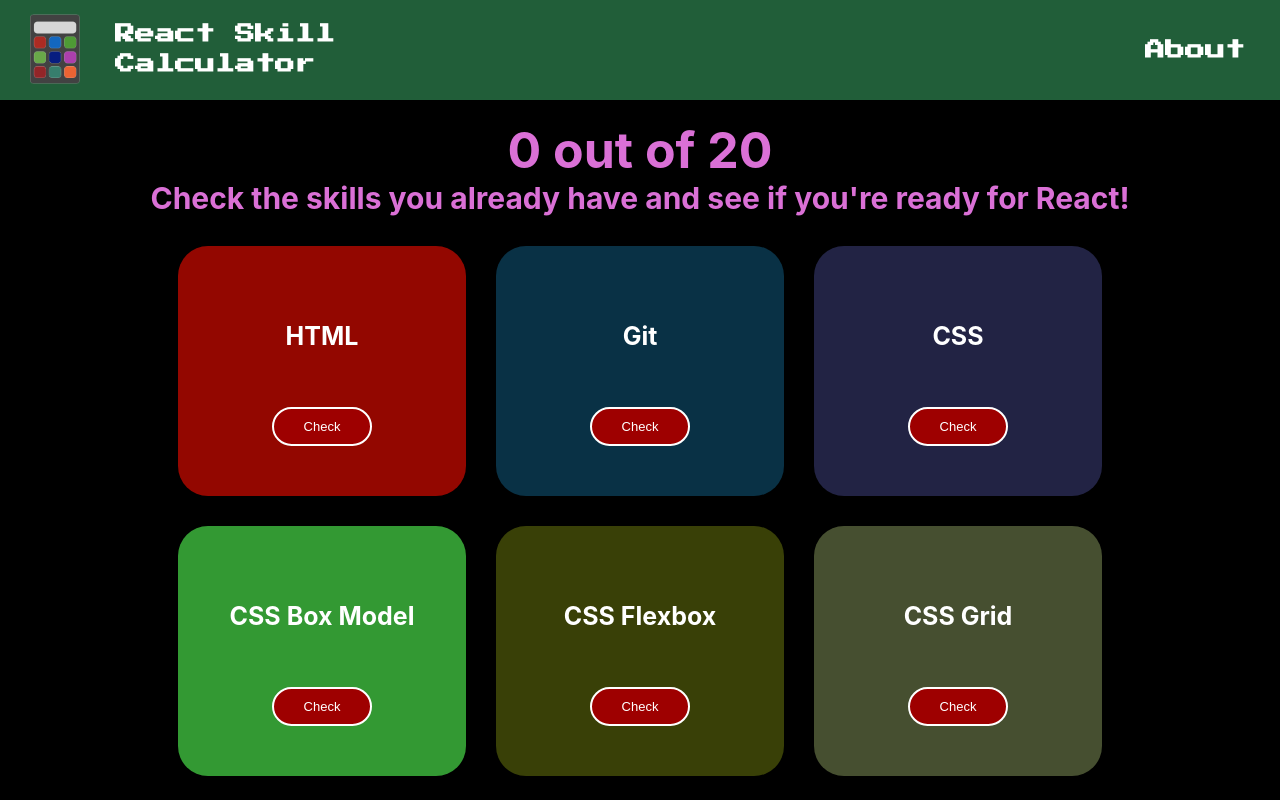
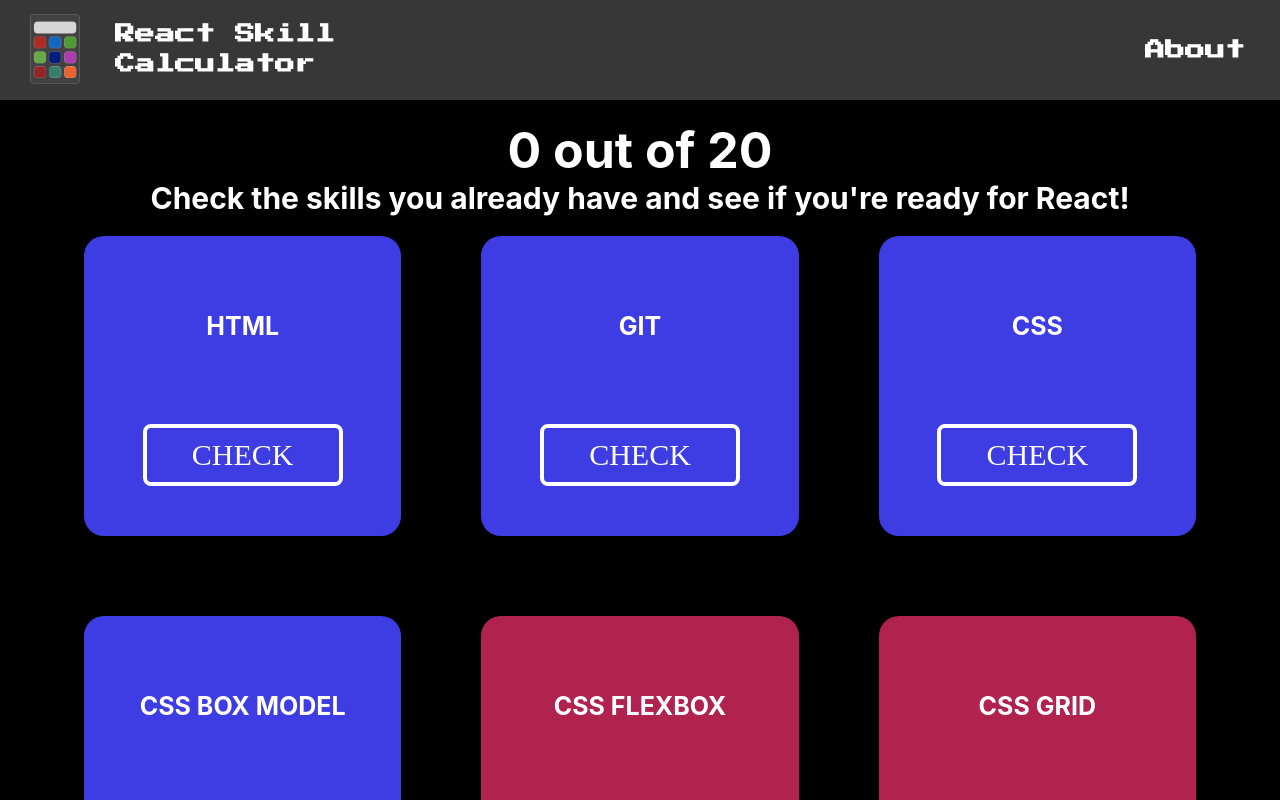
Before and after one commit to danielcarlman/skillcalculator, a React (Create React App) app: page / in a window 1280 px wide. Shown: the top 800 px of the page. Built offline with nearby package versions, Linux system fonts and the light colour scheme.

Commit message:
Visual Update (WIP)

```diff
--- a/src/App.js
+++ b/src/App.js
@@ -51,32 +51,25 @@
     document.body.scrollTop = document.documentElement.scrollTop = 0;
   };
 
-  renderMessage = (arg) => {
-    switch (true) {
-      case arg < 20:
-        return 'Still a lot to learn!';
-      case arg < 40:
-        return "You're doing well! Keep going!";
-      case arg < 60:
-        return "You're doing great!";
-      case arg < 80:
-        return "You're pretty much ready for React!";
-      case arg < 90:
-        return "You're almost there!";
-      case arg <= 100:
-        return 'You should be working as a React Developer already!';
-      default:
-        return 'Error';
-    }
+  renderMessage = (points) => {
+    if (points < 20) return 'Still a lot to learn!';
+    if (points < 40) return "You're doing well! Keep going!";
+    if (points < 60) return "You're doing great!";
+    if (points < 80) return "You're pretty much ready for React!";
+    if (points < 90) return "You're almost there!";
+    if (points < 100)
+      return 'You should be working as a React Developer already!';
+
+    return 'Error';
   };
 
   renderSkills = () => {
-    return skills.map((skill, i) => (
+    return skills.map((skill) => (
       <C.Box
         color={skill.color}
         hidden={this.state.isClicked && this.state[skill.id]}
       >
-        <C.BoxTitle tabIndex='0'>{skill.title}</C.BoxTitle>
+        <C.BoxTitle tabIndex='0'>{skill.title.toUpperCase()}</C.BoxTitle>
 
         {this.state.isClicked && [
           <C.InfoContainer>
@@ -104,6 +97,7 @@
             onClick={this.toggleButton}
             checked={this.state[skill.id]}
             value={skill.id}
+            color={skill.color}
             ariaLabel={`Check if you know ${skill.title}`}
             ariaLabelChecked={`${skill.title} was checked! You checked ${this.state.count} out of ${skills.length} `}
           />
--- a/src/Components/Button/index.js
+++ b/src/Components/Button/index.js
@@ -7,8 +7,9 @@
       onClick={() => props.onClick(props.value)}
       checked={props.checked}
       aria-label={props.checked ? props.ariaLabelChecked : props.ariaLabel}
+      color={props.checked ? props.color : 'white'}
     >
-      {props.checked ? 'OK ✔' : 'Check'}
+      {props.checked ? '✔' : 'CHECK'}
     </C.Button>
   );
 }
--- a/src/Components/Button/styles.js
+++ b/src/Components/Button/styles.js
@@ -1,21 +1,20 @@
 import styled from 'styled-components';
 
 const Button = styled.button`
-  font-family: sans-serif;
-  font-size: 1.3rem;
-  border-radius: 2rem;
+  font-family: 'sans-serif';
+  font-size: 3rem;
+  border-radius: 0.8rem;
   padding: 1rem 1.5rem;
-  width: 10rem;
+  width: 20rem;
   min-height: 3.7rem;
-  background-color: ${(props) => (props.checked ? '#005C00' : '#9E0000')};
-  color: white;
-  border: 0.2rem solid white;
+  background-color: ${(props) => (props.checked ? '#ffffff' : 'transparent')};
+  color: ${(props) => (props.checked ? props.color : '#ffffff')};
+  border: 0.4rem solid white;
 
   transition: all 0.2s ease-in-out;
 
   :hover {
-    transform: scale(1.2);
-    filter: brightness(1.5);
+    transform: scale(1.1);
   }
 `;
 
--- a/src/Components/Navbar/index.js
+++ b/src/Components/Navbar/index.js
@@ -8,7 +8,7 @@
       <C.StyledLink role='menuitem' to='/'>
         <C.Logo>
           <C.LogoImage>
-            <C.Image src={logo} />
+            <C.Image src={logo} data-id='image' alt='Logo' />
           </C.LogoImage>
           <C.LogoText>
             React Skill
--- a/src/Components/Navbar/styles.js
+++ b/src/Components/Navbar/styles.js
@@ -8,7 +8,7 @@
   justify-content: space-between;
   height: 10rem;
   width: 100%;
-  background: #215e39;
+  background: #373737;
   padding: 2rem 3rem;
 `;
 
--- a/src/index.css
+++ b/src/index.css
@@ -6,7 +6,6 @@
   -webkit-font-smoothing: antialiased;
   -moz-osx-font-smoothing: grayscale;
   background-color: black;
-  min-width: 30rem;
 }
 
 code {
--- a/src/skills.js
+++ b/src/skills.js
@@ -1,10 +1,17 @@
+const colors = {
+  Blue: '#3D3DE3',
+  Pink: '#AF234E',
+  DarkBlue: '#3B109A',
+  Cyan: '#128089',
+  Purple: '#740D9F',
+};
+
 const skills = [
   {
     id: 'html',
     title: 'HTML',
-    color: '#930700',
-    info:
-      'HTML is the standard markup language for Web pages. With HTML you can create your own Website. HTML is easy to learn - You will enjoy it!',
+    color: colors.Blue,
+    info: 'HTML is the standard markup language for Web pages. With HTML you can create your own Website. HTML is easy to learn - You will enjoy it!',
     link: 'https://www.w3schools.com/html/',
     video: 'https://www.youtube.com/watch?v=UB1O30fR-EE',
     videotitle: 'HTML Crash Course For Absolute Beginners',
@@ -13,9 +20,8 @@
   {
     id: 'git',
     title: 'Git',
-    color: '#093145',
-    info:
-      'Git is a distributed version-control system for tracking changes in source code during software development. It is designed for coordinating work among programmers, but it can be used to track changes in any set of files. Its goals include speed, data integrity, and support for distributed, non-linear workflows.',
+    color: colors.Blue,
+    info: 'Git is a distributed version-control system for tracking changes in source code during software development. It is designed for coordinating work among programmers, but it can be used to track changes in any set of files. Its goals include speed, data integrity, and support for distributed, non-linear workflows.',
     link: 'https://git-scm.com/doc',
     video: 'https://www.youtube.com/watch?v=SWYqp7iY_Tc',
     videotitle: 'Git & GitHub Crash Course For Beginners',
@@ -24,9 +30,8 @@
   {
     id: 'css',
     title: 'CSS',
-    color: '#222344',
-    info:
-      'CSS is a language that describes the style of an HTML document. CSS describes how HTML elements should be displayed. This tutorial will teach you CSS from basic to advanced.',
+    color: colors.Blue,
+    info: 'CSS is a language that describes the style of an HTML document. CSS describes how HTML elements should be displayed. This tutorial will teach you CSS from basic to advanced.',
     link: 'https://www.w3schools.com/css/default.asp',
     video: 'https://www.youtube.com/watch?v=1PnVor36_40',
     videotitle: 'Learn CSS in 20 Minutes',
@@ -35,9 +40,8 @@
   {
     id: 'cssboxmodel',
     title: 'CSS Box Model',
-    color: '#339933',
-    info:
-      'All HTML elements can be considered as boxes. In CSS, the term "box model" is used when talking about design and layout. The CSS box model is essentially a box that wraps around every HTML element. It consists of: margins, borders, padding, and the actual content.',
+    color: colors.Blue,
+    info: 'All HTML elements can be considered as boxes. In CSS, the term "box model" is used when talking about design and layout. The CSS box model is essentially a box that wraps around every HTML element. It consists of: margins, borders, padding, and the actual content.',
     link: 'https://www.w3schools.com/css/css_boxmodel.asp',
     video: 'https://www.youtube.com/watch?v=rIO5326FgPE',
     videotitle: 'Learn CSS Box Model In 8 Minutes',
@@ -46,9 +50,8 @@
   {
     id: 'cssflexbox',
     title: 'CSS Flexbox',
-    color: '#394007',
-    info:
-      'The Flexbox Layout (Flexible Box) module aims at providing a more efficient way to lay out, align and distribute space among items in a container, even when their size is unknown and/or dynamic (thus the word “flex”).',
+    color: colors.Pink,
+    info: 'The Flexbox Layout (Flexible Box) module aims at providing a more efficient way to lay out, align and distribute space among items in a container, even when their size is unknown and/or dynamic (thus the word “flex”).',
     link: 'https://css-tricks.com/snippets/css/a-guide-to-flexbox/',
     video: 'https://www.youtube.com/watch?v=fYq5PXgSsbE',
     videotitle: 'Learn Flexbox in 15 Minutes',
@@ -58,9 +61,8 @@
   {
     id: 'cssgrid',
     title: 'CSS Grid',
-    color: '#464F30',
-    info:
-      'The CSS Grid Layout Module offers a grid-based layout system, with rows and columns, making it easier to design web pages without having to use floats and positioning.',
+    color: colors.Pink,
+    info: 'The CSS Grid Layout Module offers a grid-based layout system, with rows and columns, making it easier to design web pages without having to use floats and positioning.',
     link: 'https://css-tricks.com/snippets/css/complete-guide-grid/',
     video: 'https://www.youtube.com/watch?v=EFafSYg-PkI',
     videotitle: 'CSS Grid Tutorial | CSS Grid Crash Course',
@@ -70,11 +72,9 @@
   {
     id: 'csscustomproperties',
     title: 'CSS Variables',
-    color: '#215E39',
-    info:
-      'Custom properties (sometimes referred to as CSS variables or cascading variables) are entities defined by CSS authors that contain specific values to be reused throughout a document. ',
-    link:
-      'https://developer.mozilla.org/en-US/docs/Web/CSS/Using_CSS_custom_properties',
+    color: colors.Pink,
+    info: 'Custom properties (sometimes referred to as CSS variables or cascading variables) are entities defined by CSS authors that contain specific values to be reused throughout a document. ',
+    link: 'https://developer.mozilla.org/en-US/docs/Web/CSS/Using_CSS_custom_properties',
     video: 'https://www.youtube.com/watch?v=sQUB039MG0I',
     videotitle: 'CSS Variables Tutorial (CSS Custom Properties)',
     videoauthor: 'Traversy Media',
@@ -82,9 +82,8 @@
   {
     id: 'csssass',
     title: 'SASS',
-    color: '#00005C',
-    info:
-      'Sass is a stylesheet language that’s compiled to CSS. It allows you to use variables, nested rules, mixins, functions, and more, all with a fully CSS-compatible syntax. Sass helps keep large stylesheets well-organized and makes it easy to share design within and across projects.',
+    color: colors.Pink,
+    info: 'Sass is a stylesheet language that’s compiled to CSS. It allows you to use variables, nested rules, mixins, functions, and more, all with a fully CSS-compatible syntax. Sass helps keep large stylesheets well-organized and makes it easy to share design within and across projects.',
     link: 'https://sass-lang.com/documentation',
     video: 'https://www.youtube.com/watch?v=Zz6eOVaaelI',
     videotitle: 'Learn Sass In 20 Minutes | Sass Crash Course',
@@ -93,9 +92,8 @@
   {
     id: 'cssless',
     title: 'LESS',
-    color: '#342E5C',
-    info:
-      'Less (which stands for Leaner Style Sheets) is a backwards-compatible language extension for CSS. This is the official documentation for Less, the language and Less.js, the JavaScript tool that converts your Less styles to CSS styles.',
+    color: colors.DarkBlue,
+    info: 'Less (which stands for Leaner Style Sheets) is a backwards-compatible language extension for CSS. This is the official documentation for Less, the language and Less.js, the JavaScript tool that converts your Less styles to CSS styles.',
     link: 'http://lesscss.org/features/',
     video: 'https://www.youtube.com/watch?v=YD91G8DdUsw',
     videotitle: 'Less CSS Pre-Processor Tutorial',
@@ -104,9 +102,8 @@
   {
     id: 'cssmediaqueries',
     title: 'Media Queries',
-    color: '#8B008B',
-    info:
-      'Media query is a CSS technique introduced in CSS3. It uses the @media rule to include a block of CSS properties only if a certain condition is true.',
+    color: colors.DarkBlue,
+    info: 'Media query is a CSS technique introduced in CSS3. It uses the @media rule to include a block of CSS properties only if a certain condition is true.',
     link: 'https://www.w3schools.com/css/css_rwd_mediaqueries.asp',
     video: 'https://www.youtube.com/watch?v=yU7jJ3NbPdA',
     videotitle: 'Learn CSS Media Query In 7 Minutes',
@@ -115,9 +112,8 @@
   {
     id: 'cssstyledcomponents',
     title: 'Styled Components',
-    color: '#910D27',
-    info:
-      'styled-components is the result of wondering how we could enhance CSS for styling React component systems. By focusing on a single use case we managed to optimize the experience for developers as well as the output for end users.',
+    color: colors.DarkBlue,
+    info: 'styled-components is the result of wondering how we could enhance CSS for styling React component systems. By focusing on a single use case we managed to optimize the experience for developers as well as the output for end users.',
     link: 'https://styled-components.com/docs/basics',
     video: 'https://www.youtube.com/watch?v=3SpAg5tr7Ws',
     videotitle: 'React Styled Components (Next Level CSS?)',
@@ -126,11 +122,9 @@
   {
     id: 'javascriptclosures',
     title: 'Closures',
-    color: '#8F3900',
-    info:
-      'A closure is a feature in JavaScript where an inner function has access to the outer (enclosing) function’s variables — a scope chain.',
-    link:
-      'https://medium.com/@prashantramnyc/javascript-closures-simplified-d0d23fa06ba4',
+    color: colors.DarkBlue,
+    info: 'A closure is a feature in JavaScript where an inner function has access to the outer (enclosing) function’s variables — a scope chain.',
+    link: 'https://medium.com/@prashantramnyc/javascript-closures-simplified-d0d23fa06ba4',
     video: 'https://www.youtube.com/watch?v=3a0I8ICR1Vg',
     videotitle: 'Learn Closures In 7 Minutes',
     videoauthor: 'Web Dev Simplified',
@@ -138,9 +132,8 @@
   {
     id: 'javascripthoisting',
     title: 'Hoisting',
-    color: '#204A45',
-    info:
-      "Hoisting is JavaScript's default behavior of moving declarations to the top.",
+    color: colors.Cyan,
+    info: "Hoisting is JavaScript's default behavior of moving declarations to the top.",
     link: 'https://www.w3schools.com/js/js_hoisting.asp',
     video: 'https://www.youtube.com/watch?v=C1PZh_ea-7I',
     videotitle: 'Hoisting - Beau teaches JavaScript',
@@ -149,9 +142,8 @@
   {
     id: 'javascriptthiskeyword',
     title: '"this" keyword',
-    color: '#9A2617',
-    info:
-      'The JavaScript this keyword refers to the object it belongs to. It has different values depending on where it is used.',
+    color: colors.Cyan,
+    info: 'The JavaScript this keyword refers to the object it belongs to. It has different values depending on where it is used.',
     link: 'https://www.w3schools.com/js/js_this.asp',
     video: 'https://www.youtube.com/watch?v=eOI9GzMfd24',
     videotitle: 'THIS keyword - Beau teaches JavaScript',
@@ -160,9 +152,8 @@
   {
     id: 'javascriptconstandlet',
     title: 'Scope',
-    color: '#4A4A4A',
-    info:
-      'Scope is the accessibility of variables, functions, and objects in some particular part of your code during runtime. In other words, scope determines the visibility of variables and other resources in areas of your code.',
+    color: colors.Cyan,
+    info: 'Scope is the accessibility of variables, functions, and objects in some particular part of your code during runtime. In other words, scope determines the visibility of variables and other resources in areas of your code.',
     link: 'https://scotch.io/tutorials/understanding-scope-in-javascript',
     video: 'https://www.youtube.com/watch?v=XgSjoHgy3Rk',
     videotitle: 'JavaScript Let vs Var vs Constant | Mosh',
@@ -171,9 +162,8 @@
   {
     id: 'javascriptarrowfunctions',
     title: 'Arrow Functions',
-    color: '#234B53',
-    info:
-      'Arrow functions were introduced in ES6. Arrow functions allow us to write shorter function syntax.',
+    color: colors.Cyan,
+    info: 'Arrow functions were introduced in ES6. Arrow functions allow us to write shorter function syntax.',
     link: 'https://www.w3schools.com/js/js_arrow_function.asp',
     video: 'https://www.youtube.com/watch?v=22fyYvxz-do',
     videotitle: 'Arrow Functions - Beau teaches JavaScript',
@@ -182,11 +172,9 @@
   {
     id: 'javascriptternary',
     title: 'Ternary Operator',
-    color: '#cc33ff',
-    info:
-      'The conditional (ternary) operator is the only JavaScript operator that takes three operands: a condition followed by a question mark (?), then an expression to execute if the condition is truthy followed by a colon (:), and finally the expression to execute if the condition is falsy. This operator is frequently used as a shortcut for the if statement.',
-    link:
-      'https://developer.mozilla.org/en-US/docs/Web/JavaScript/Reference/Operators/Conditional_Operator',
+    color: colors.Purple,
+    info: 'The conditional (ternary) operator is the only JavaScript operator that takes three operands: a condition followed by a question mark (?), then an expression to execute if the condition is truthy followed by a colon (:), and finally the expression to execute if the condition is falsy. This operator is frequently used as a shortcut for the if statement.',
+    link: 'https://developer.mozilla.org/en-US/docs/Web/JavaScript/Reference/Operators/Conditional_Operator',
     video: 'https://www.youtube.com/watch?v=s4sB1hm73tw',
     videotitle: 'Ternary Operator - Beau teaches JavaScript',
     videoauthor: 'freeCodeCamp.org',
@@ -194,11 +182,9 @@
   {
     id: 'javascriptmapmethod',
     title: 'Map Method',
-    color: '#0A4D34',
-    info:
-      'The Map object holds key-value pairs and remembers the original insertion order of the keys. Any value (both objects and primitive values) may be used as either a key or a value.',
-    link:
-      'https://developer.mozilla.org/en-US/docs/Web/JavaScript/Reference/Global_Objects/Map',
+    color: colors.Purple,
+    info: 'The Map object holds key-value pairs and remembers the original insertion order of the keys. Any value (both objects and primitive values) may be used as either a key or a value.',
+    link: 'https://developer.mozilla.org/en-US/docs/Web/JavaScript/Reference/Global_Objects/Map',
     video: 'https://www.youtube.com/watch?v=P4RAFdZDn3M',
     videotitle: 'map Array Method | JavaScript Tutorial',
     videoauthor: 'Florin Pop',
@@ -206,11 +192,9 @@
   {
     id: 'javascriptfiltermethod',
     title: 'Filter Method',
-    color: '#B40330',
-    info:
-      'The filter() method creates a new array with all elements that pass the test implemented by the provided function.',
-    link:
-      'https://developer.mozilla.org/en-US/docs/Web/JavaScript/Reference/Global_Objects/Array/filter',
+    color: colors.Purple,
+    info: 'The filter() method creates a new array with all elements that pass the test implemented by the provided function.',
+    link: 'https://developer.mozilla.org/en-US/docs/Web/JavaScript/Reference/Global_Objects/Array/filter',
     video: 'https://www.youtube.com/watch?v=mJGv12UHqXc',
     videotitle: 'filter Array Method | JavaScript Tutorial',
     videoauthor: 'Florin Pop',
@@ -218,11 +202,9 @@
   {
     id: 'javascriptreducemethod',
     title: 'Reduce Method',
-    color: '#004EC2',
-    info:
-      'The reduce() method executes a reducer function (that you provide) on each element of the array, resulting in single output value.',
-    link:
-      'https://developer.mozilla.org/en-US/docs/Web/JavaScript/Reference/Global_Objects/Array/Reduce',
+    color: colors.Purple,
+    info: 'The reduce() method executes a reducer function (that you provide) on each element of the array, resulting in single output value.',
+    link: 'https://developer.mozilla.org/en-US/docs/Web/JavaScript/Reference/Global_Objects/Array/Reduce',
     video: 'https://www.youtube.com/watch?v=IXp06KekEjM',
     videotitle: 'reduce Array Method | JavaScript Tutorial',
     videoauthor: 'Florin Pop',
--- a/src/styles.js
+++ b/src/styles.js
@@ -17,10 +17,11 @@
   position: ${(props) => (props.isClicked ? 'static' : 'sticky')};
   background: rgb(0, 0, 0, 0.75);
   margin-top: 2rem;
+  z-index: 10;
 `;
 
 const Counter = styled.h1`
-  color: orchid;
+  color: 'ffffff';
   font-size: ${(props) => (props.isClicked ? '3rem' : '5rem')};
   font-weight: 700;
   opacity: 1;
@@ -35,7 +36,7 @@
 `;
 
 const InstructionText = styled.h2`
-  color: orchid;
+  color: 'ffffff';
   font-size: 3rem;
   text-align: center;
   font-weight: 700;
@@ -60,15 +61,15 @@
 const BoxContainer = styled.main`
   display: grid;
   grid-auto-rows: ${(props) =>
-    props.isClicked ? '1fr' : 'minmax(25rem, 1fr)'};
+    props.isClicked ? '1fr' : 'minmax(300px, 1fr)'};
   grid-template-columns: ${(props) =>
-    props.isClicked ? '1fr' : 'repeat(auto-fill, minmax(22rem, 1fr))'};
-  grid-gap: 3rem;
-  width: 80%;
+    props.isClicked ? '1fr' : 'repeat(auto-fill, minmax(300px, 1fr))'};
+  grid-gap: 8rem;
+  width: 90%;
   @media screen and (max-width: 60rem) {
     width: 100%;
   }
-  padding: 3rem 5rem;
+  padding: 2rem;
 `;
 
 const BoxTitle = styled.p`
@@ -87,7 +88,7 @@
 
   align-items: center;
   background-color: ${(props) => props.color};
-  border-radius: 3rem;
+  border-radius: 2rem;
   text-align: center;
   padding: 5rem 1rem;
 `;
```
